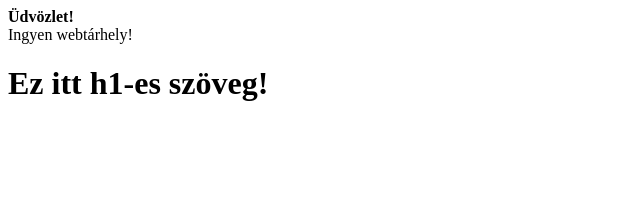
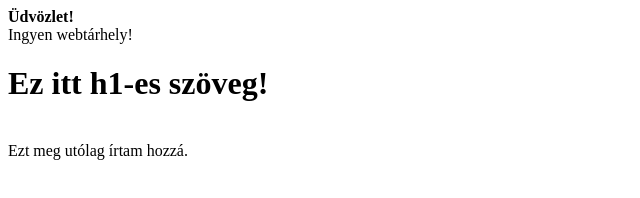
Before and after one commit to ggergo94/web, a plain HTML site: page index.html in a window 1280 px wide. Shown: the whole page, without its empty margins (0-640 px from the left). Drawn offline with Linux system fonts and the light colour scheme.

Commit message:
Update index.html

```diff
--- a/index.html
+++ b/index.html
@@ -5,6 +5,7 @@
     <body>
        <b>Üdvözlet!</b><br>
           Ingyen webtárhely!
-          <h1>Ez itt h1-es szöveg!</h1>
+          <h1>Ez itt h1-es szöveg!</h1><br>
+          Ezt meg utólag írtam hozzá.
     </body>
    </html>
```
